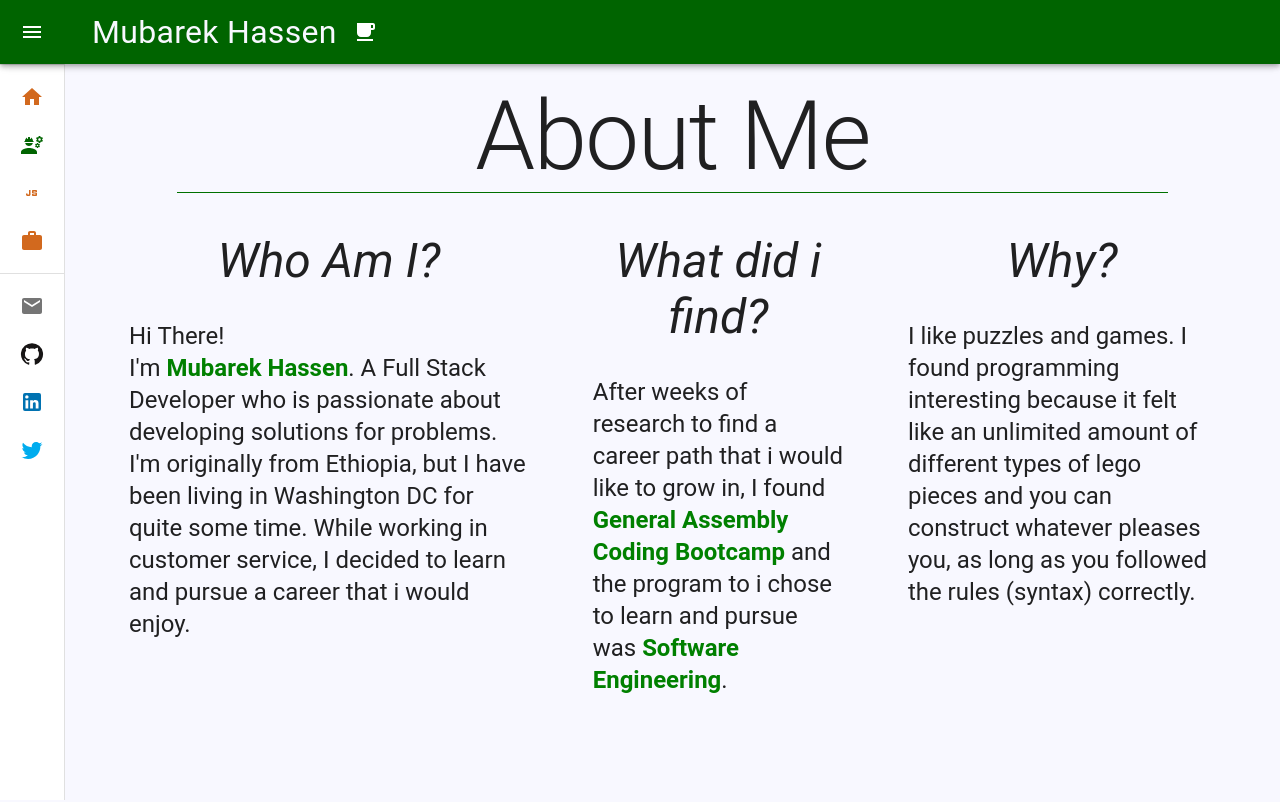
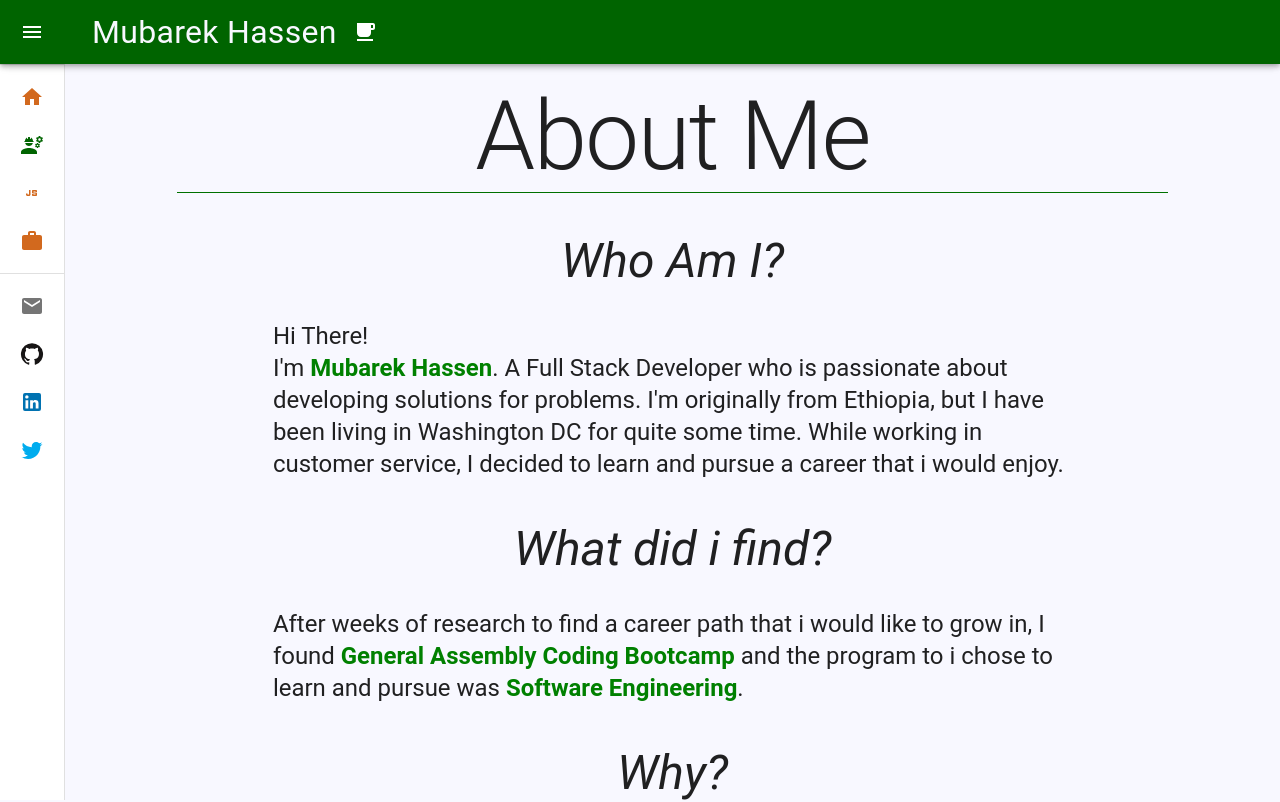
Before and after one commit to Mubarek-Hassen/react-portfolio, a React (Create React App) app: page /about in a window 1280 px wide. Shown: the top 802 px of the page. Built offline with nearby package versions, Linux system fonts and the light colour scheme; a web font is replaced by a local one.

Commit message:
mapped the content, adding animation

```diff
--- a/src/components/About.jsx
+++ b/src/components/About.jsx
@@ -6,28 +6,21 @@ const About =()=>{
   let theme = createTheme();
   theme = responsiveFontSizes(theme);
 
-  return  <Box component={motion.div} initial={{ opacity: 0}} transition={{ duration: 0.5}} animate={{opacity: 1}} sx={{ flexGrow: 1, py: 10, px: 4, textAlign: 'center' }}>
-    <ThemeProvider theme={theme}  >
-      <Typography variant="h1">About Me</Typography>
-      <Divider sx={{mb: '2rem', backgroundColor: 'green', mx: 10 }}/>
-
-      <Box sx={{display: 'flex', justifyContent: 'space-evenly', alignItems: 'flex-start' }} >
-
-      <Box>
+  const who =  <Box sx={{maxWidth: '75%'}}>
   <Typography variant="h3" fontWeight='400' fontStyle='oblique' sx={{my: '0.5rem'}} >Who Am I?</Typography>
   <Typography variant='h5' paragraph sx={{m: '2rem', textAlign: 'left'}}>
     Hi There! <br /> I'm <span style={{color: 'green', fontWeight: '600' }}>Mubarek Hassen</span>. A Full Stack Developer who is passionate about developing solutions for problems. I'm originally from Ethiopia, but I have been living in Washington DC for quite some time. While working in customer service, I decided to learn and pursue a career that i would enjoy.
   </Typography>
   </Box>
 
-      <Box>
+  const what =  <Box sx={{maxWidth: '75%'}}>
   <Typography variant="h3" fontWeight='400' fontStyle='oblique' sx={{my: '0.5rem'}} >What did i find?</Typography>
   <Typography variant='h5' paragraph sx={{m: '2rem', textAlign: 'left'}}>
     After weeks of research to find a career path that i would like to grow in, I found <span style={{color: 'green', fontWeight: '600' }}>General Assembly Coding Bootcamp</span> and the program to i chose to learn and pursue was <span style={{color: 'green', fontWeight: '600' }}>Software Engineering</span>.
   </Typography>
   </Box>
 
-      <Box>
+  const why = <Box sx={{maxWidth: '75%'}}>
   <Typography variant="h3" fontWeight='400' fontStyle='oblique' sx={{my: '0.5rem'}} >Why?</Typography>
 
   <Typography variant='h5' paragraph sx={{m: '2rem', textAlign: 'left'}}>
@@ -35,7 +28,17 @@ const About =()=>{
   </Typography>
   </Box>
 
-      </Box>
+  const contents = [who, what, why]
+
+  return  <Box component={motion.div} initial={{ opacity: 0}} transition={{ duration: 0.5}} animate={{opacity: 1}} sx={{ flexGrow: 1, py: 10, px: 4, textAlign: 'center' }}>
+    <ThemeProvider theme={theme}  >
+      <Typography variant="h1">About Me</Typography>
+      <Divider sx={{mb: '2rem', backgroundColor: 'green', mx: 10 }}/>
+      {contents.map((text, i) => <Box key={i} sx={{display: 'flex', flexWrap: 'wrap', justifyContent: 'space-evenly', alignItems: 'flex-start', }} >
+        {text}
+      </Box> )}
+
+      <Divider sx={{mb: '2rem', backgroundColor: 'green', mx: 10 }}/>
     </ThemeProvider>
   </Box>
 }
```
Lines whose indentation alone changed are shown as unchanged.
